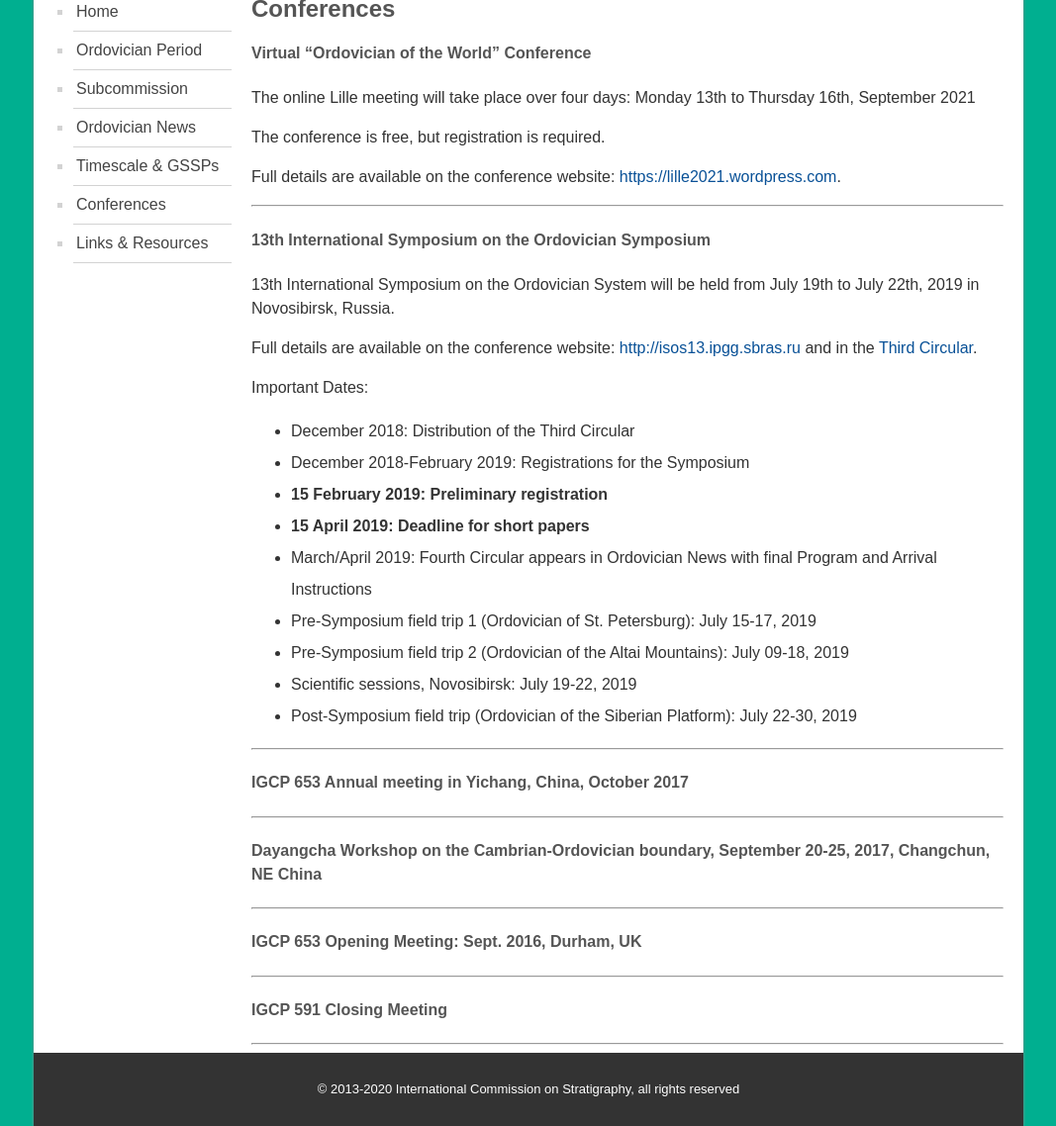
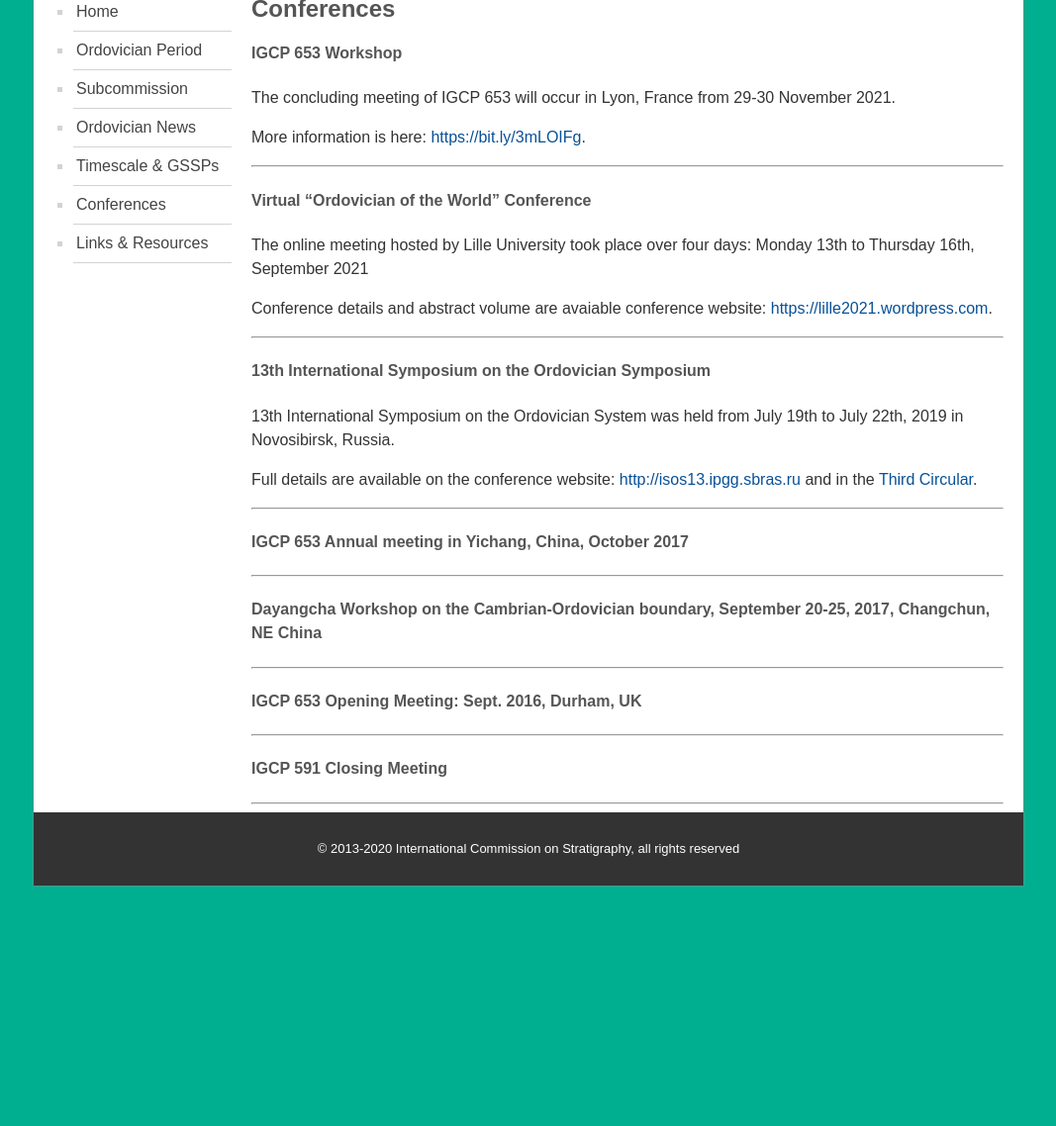
Before and after one commit to whwangChina/subcommission-ordovician, a Jekyll site: the page built from pages/conference.md, in a window 1280 px wide. Shown: the part 427-1565 px from the top of the page at 99% size, without its empty margins (106-1173 px from the left). Built offline with Jekyll 4.4.1, drawn with Linux system fonts in a browser that asks for light colours; after the commit the page ends 1322 px from its top, so only the background shows below that.

Commit message:
Update conference.md

```diff
--- a/pages/conference.md
+++ b/pages/conference.md
@@ -5,32 +5,25 @@ permalink: /conferences
 ---
 ## Conferences
 
+#### IGCP 653 Workshop
+The concluding meeting of IGCP 653 will occur in Lyon, France from 29-30 November 2021.
+
+More information is here: <https://bit.ly/3mLOIFg>.
+
+---
+
 #### Virtual "Ordovician of the World" Conference
-The online Lille meeting will take place over four days: Monday 13th to Thursday 16th, September 2021
+The online meeting hosted by Lille University took place over four days: Monday 13th to Thursday 16th, September 2021
 
-The conference is free, but registration is required.
-
-Full details are available on the conference website: <https://lille2021.wordpress.com>.
+Conference details and abstract volume are avaiable conference website: <https://lille2021.wordpress.com>.
 
 ---
 
 #### 13th International Symposium on the Ordovician Symposium
 
-13th International Symposium on the Ordovician System will be held from July 19th to July 22th, 2019 in Novosibirsk, Russia.
+13th International Symposium on the Ordovician System was held from July 19th to July 22th, 2019 in Novosibirsk, Russia.
 
 Full details are available on the conference website: <http://isos13.ipgg.sbras.ru> and in the [Third Circular](files/ISOS13-3circular.pdf).
-
-Important Dates:
-
-* December 2018: Distribution of the Third Circular
-* December 2018-February 2019: Registrations for the Symposium
-* **15 February 2019: Preliminary registration**
-* **15 April 2019: Deadline for short papers**
-* March/April 2019: Fourth Circular appears in Ordovician News with final Program and Arrival Instructions
-* Pre-Symposium field trip 1 (Ordovician of St. Petersburg): July 15-17, 2019
-* Pre-Symposium field trip 2 (Ordovician of the Altai Mountains): July 09-18, 2019
-* Scientific sessions, Novosibirsk: July 19-22, 2019
-* Post-Symposium field trip (Ordovician of the Siberian Platform): July 22-30, 2019
 
 ---
 
```
